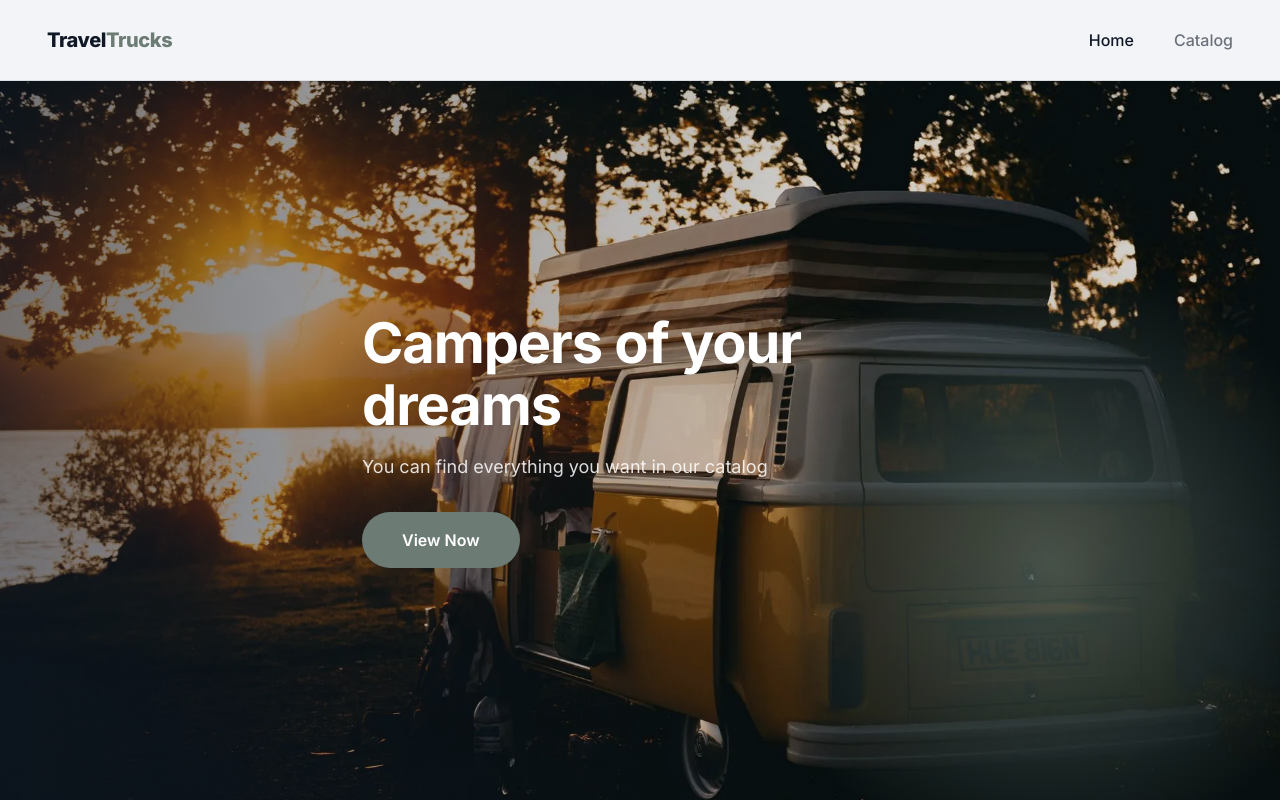
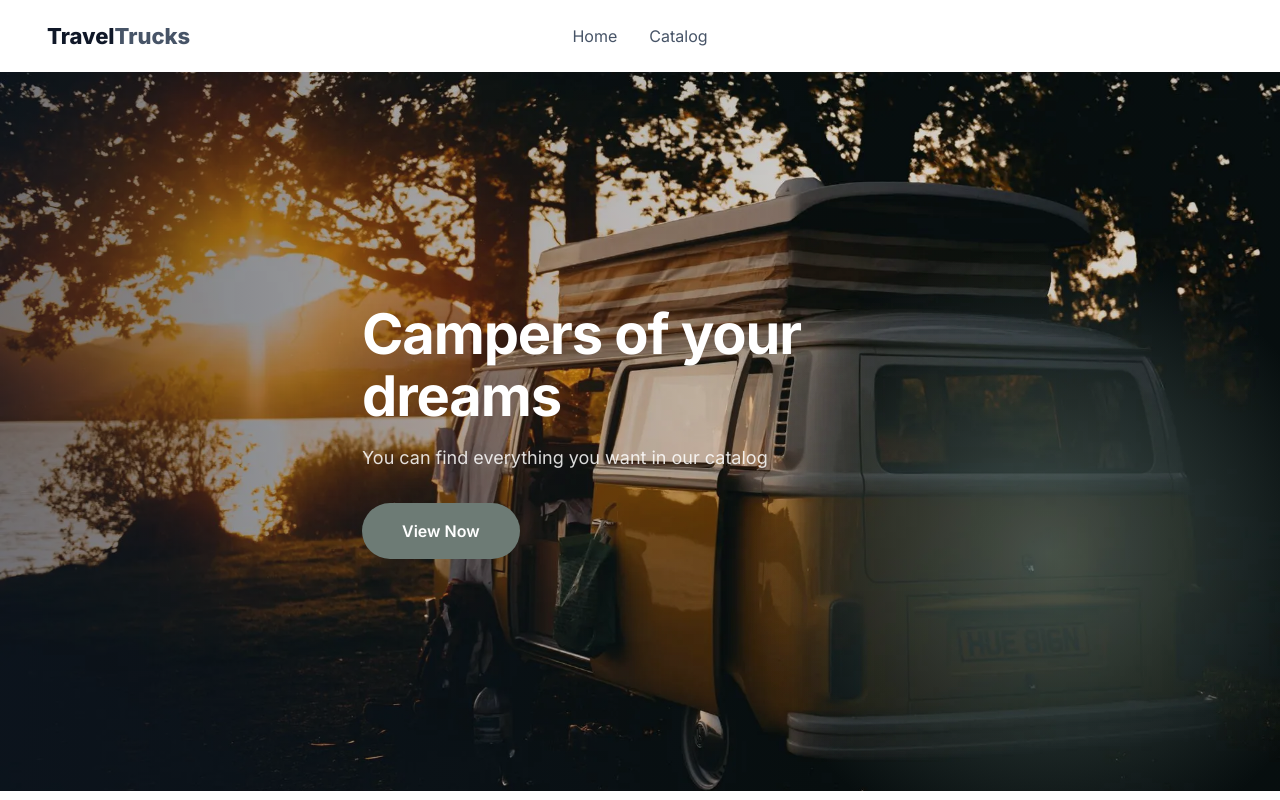
Before and after one commit to MaksL777/goit-travel-trucks, a React (Vite) app: page / in a window 1280 px wide. Built offline with nearby package versions, Linux system fonts and the light colour scheme.

Commit message:
Refactor Header styles for improved design

```diff
--- a/src/components/Header/Header.module.css
+++ b/src/components/Header/Header.module.css
@@ -1,42 +1,53 @@
 .header {
-  background-color: var(--color-bg-page);
-  border-bottom: 1px solid var(--color-border);
+  height: 72px;
+  background-color: var(--color-surface);
+  border-bottom: 1px solid var(--color-bg);
 }
 
 .inner {
+  position: relative;
+  max-width: 1440px;
+  height: 100%;
+  margin: 0 auto;
+  padding: 0 64px;
   display: flex;
   align-items: center;
   justify-content: space-between;
-  height: 80px;
 }
 
 .logo {
-  font-size: 20px;
-  font-weight: 800;
+  font-size: 22px;
+  font-weight: 900;
   color: var(--color-heading);
-  letter-spacing: -0.02em;
 }
 
 .logoAccent {
-  color: var(--color-primary);
+  color: var(--color-text);
 }
 
 .nav {
+  position: absolute;
+  left: 50%;
+  top: 50%;
+  transform: translate(-50%, -50%);
   display: flex;
-  gap: 40px;
+  align-items: center;
+  gap: 32px;
 }
 
-.link {
+.navLink {
   font-size: 16px;
   font-weight: 500;
-  color: var(--color-icon);
+  line-height: 1.5;
+  color: var(--color-heading);
   transition: color 0.15s ease;
 }
 
-.link:hover {
-  color: var(--color-heading);
+.navLink:hover,
+.navLink:focus-visible {
+  color: var(--color-secondary);
 }
 
-.active {
-  color: var(--color-heading);
+.navLinkActive {
+  color: var(--color-secondary);
 }
```
